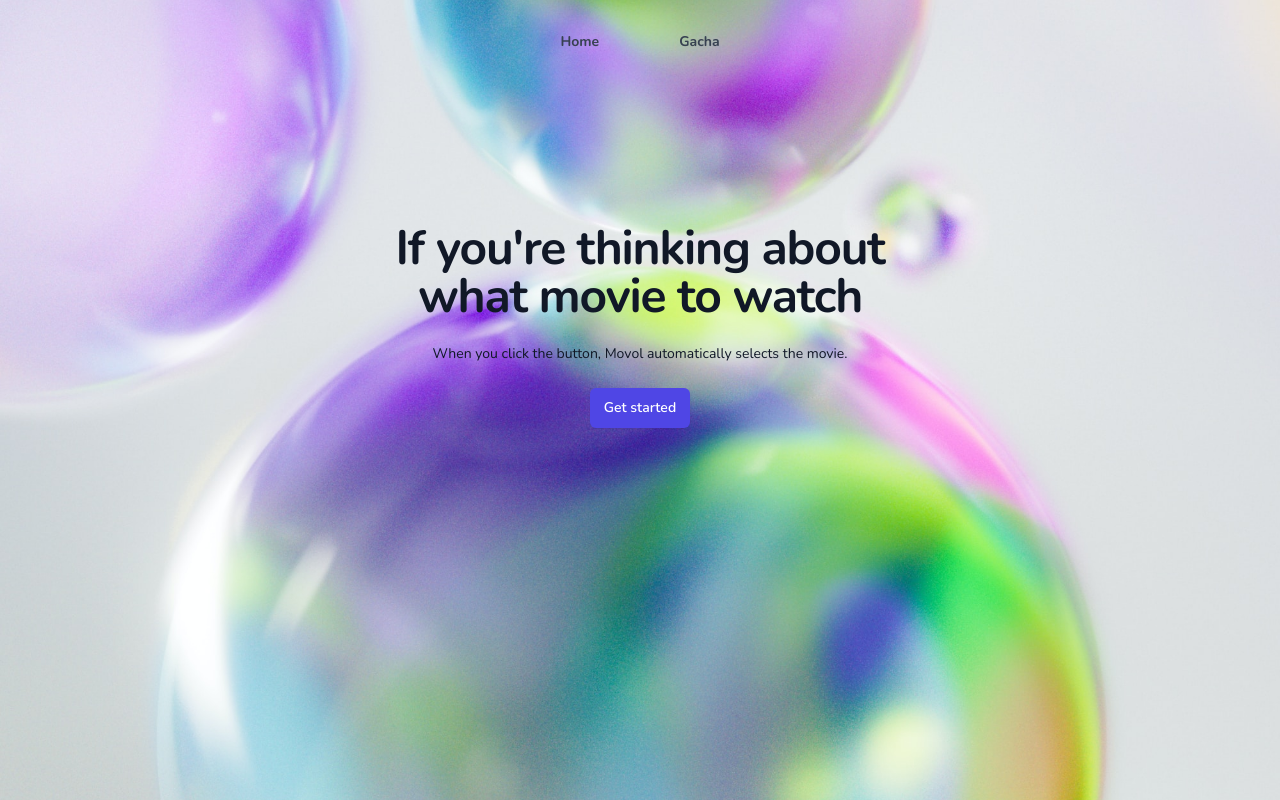
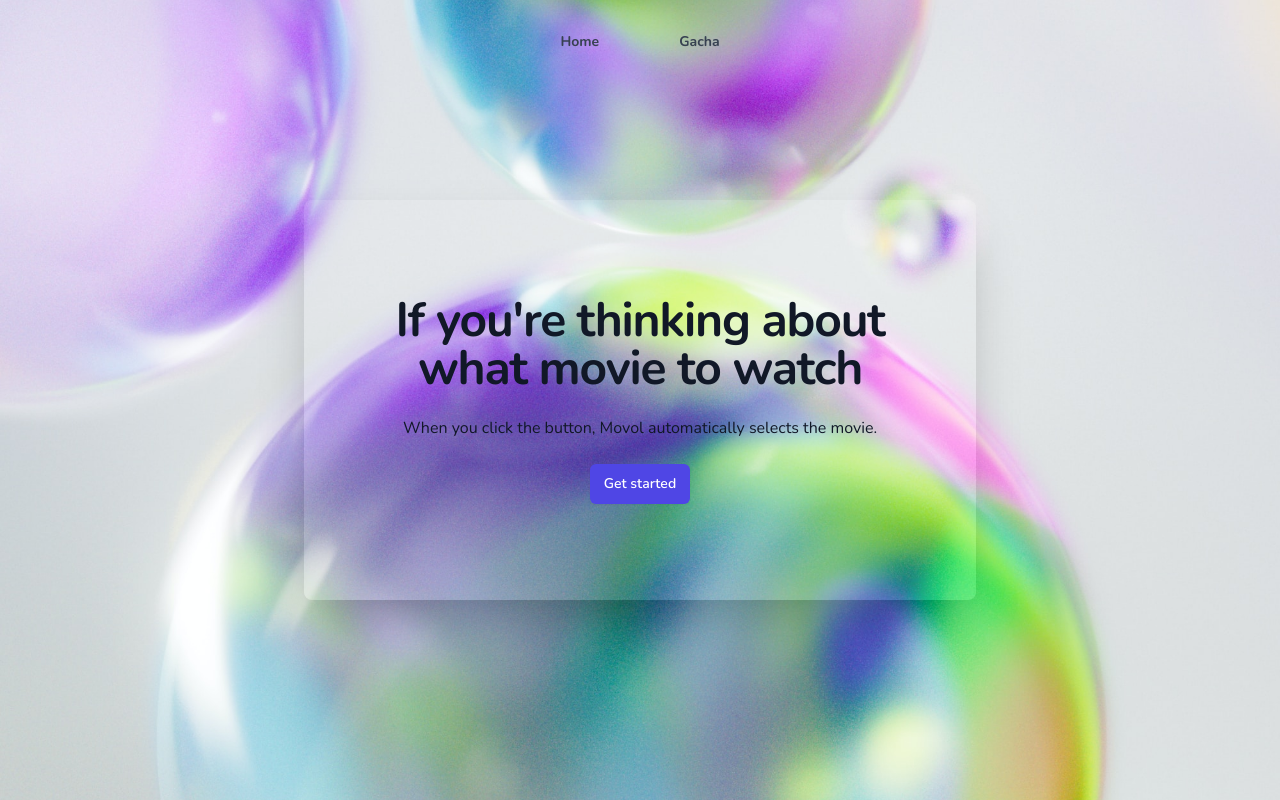
Before and after one commit to kohigowild/movol, a Next.js app: page /gacha in a window 1280 px wide. Built offline with nearby package versions, Linux system fonts and the light colour scheme.

Commit message:
fix : gacha 페이지 정렬 변경

```diff
--- a/components/gacha/GachaResult.tsx
+++ b/components/gacha/GachaResult.tsx
@@ -32,9 +32,10 @@ export default function GachaResult() {
     }, [retry]);
 
     return (
-        <>
+        <div className="py-20 px-12 min-h-screen flex align-center justify-center">
+            <div className="m-auto max-w-2xl">
                 {loading ? (
-                <div className="mx-auto max-w-2xl py-32 sm:py-48 lg:py-56 px-12" role="status">
+                    <div className="mx-auto max-w-2xl py-32 px-12" role="status">
                         <div className="flex justify-center">
                             <svg
                                 aria-hidden="true"
@@ -57,7 +58,7 @@ export default function GachaResult() {
                     </div>
                 ) : (
                     <Fade duration={1000} cascade={true}>
-                    <div className="mx-auto max-w-2xl py-32 sm:py-48 lg:py-56 px-12">
+                        <div className="mx-auto max-w-2xl py-32 px-12">
                             <div className="text-center mb-12">
                                 <h1 className="text-3xl font-medium tracking-tight text-gray-900 sm:text-5xl mb-4">Movol recommend</h1>
                                 <h1 className="text-3xl font-extrabold tracking-tight text-gray-900 sm:text-5xl">"{result.original_title}"</h1>
@@ -67,7 +68,7 @@ export default function GachaResult() {
                                     <Image src={`https://image.tmdb.org/t/p/w500${result.poster_path}`} alt={result.original_title} className="rounded-l-lg object-cover" fill />
                                 </figure>
                                 <div className="w-1/2 p-4">
-                                <h2 className="text-sm lg:text-3xl text-gray-900 font-extrabold mb-4">{result.original_title}</h2>
+                                    <h2 className="text-sm lg:text-3xl text-gray-900 font-extrabold mb-4 text-ellipsis break-words line-clamp-2">{result.original_title}</h2>
                                     <div className="text-ellipsis break-words line-clamp-5 text-xs text-gray-900 mb-5">{result.overview}</div>
                                     <div className="w-full sm:flex sm:justify-end">
                                         <button
@@ -88,6 +89,7 @@ export default function GachaResult() {
                         </div>
                     </Fade>
                 )}
-        </>
+            </div>
+        </div>
     );
 }
--- a/pages/gacha.tsx
+++ b/pages/gacha.tsx
@@ -11,10 +11,11 @@ export default function Gacha() {
             <Seo title="About" />
             {!openResult ? (
                 <Fade duration={1000} cascade={true}>
-                    <div className="mx-auto max-w-2xl py-32 sm:py-48 lg:py-56">
+                    <div className="py-20 px-12 min-h-screen flex align-center">
+                        <div className="m-auto max-w-2xl py-24 px-12 shadow-2xl rounded-lg backdrop-blur-md bg-white/10">
                             <div className="text-center">
-                            <h1 className="text-3xl px-12 font-bold tracking-tight text-gray-900 sm:text-5xl">If you're thinking about what movie to watch</h1>
-                            <p className="mt-6 text-xs leading-8 text-gray-900 sm:text-sm">When you click the button, Movol automatically selects the movie.</p>
+                                <h1 className="text-3xl px-4 font-bold tracking-tight text-gray-900 sm:text-5xl">If you're thinking about what movie to watch</h1>
+                                <p className="mt-6 text-xs lg:text-base leading-8 text-gray-900 sm:text-sm">When you click the button, Movol automatically selects the movie.</p>
                                 <div className="mt-6 flex items-center justify-center gap-x-6">
                                     <button
                                         className="rounded-md bg-indigo-600 px-3.5 py-2.5 text-sm font-semibold text-white shadow-sm hover:bg-indigo-700 focus-visible:outline focus-visible:outline-2 focus-visible:outline-offset-2 focus-visible:outline-indigo-600"
@@ -25,6 +26,7 @@ export default function Gacha() {
                                 </div>
                             </div>
                         </div>
+                    </div>
                 </Fade>
             ) : (
                 <GachaResult />
--- a/pages/index.tsx
+++ b/pages/index.tsx
@@ -10,7 +10,7 @@ export default function Home({ results }: TypeResult) {
     const [genre, setGenre] = useRecoilState(getGenre);
 
     const fetchGenre = async () => {
-        const result = await (await fetch(`http://localhost:3000/api/genre`)).json();
+        const result = await (await fetch(`https://movol.vercel.app/api/genre`)).json();
         setGenre(result.genres);
     };
 
```
Lines whose indentation alone changed are shown as unchanged.
